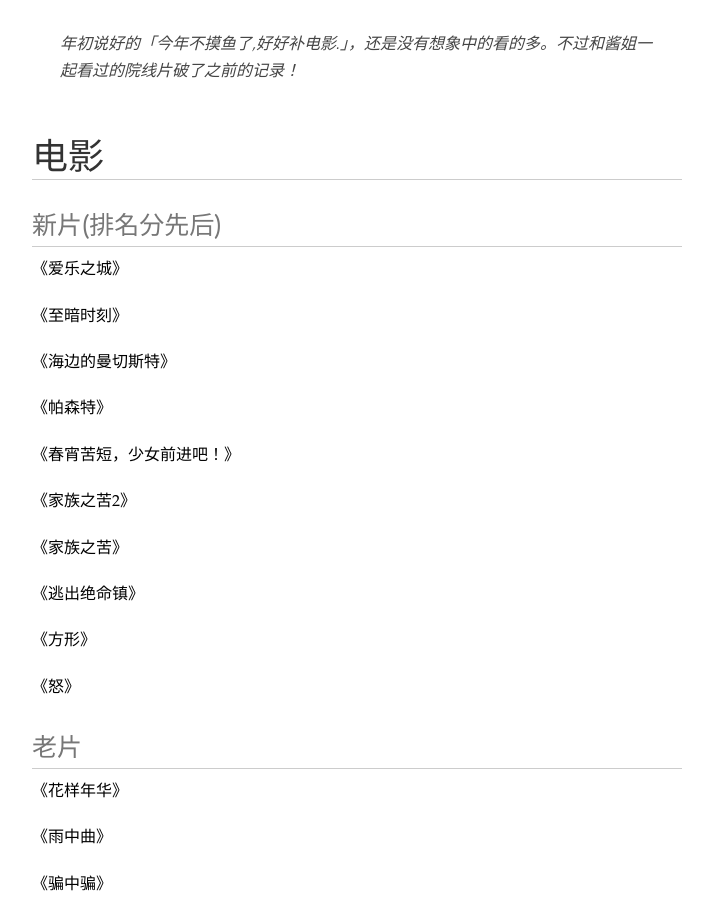
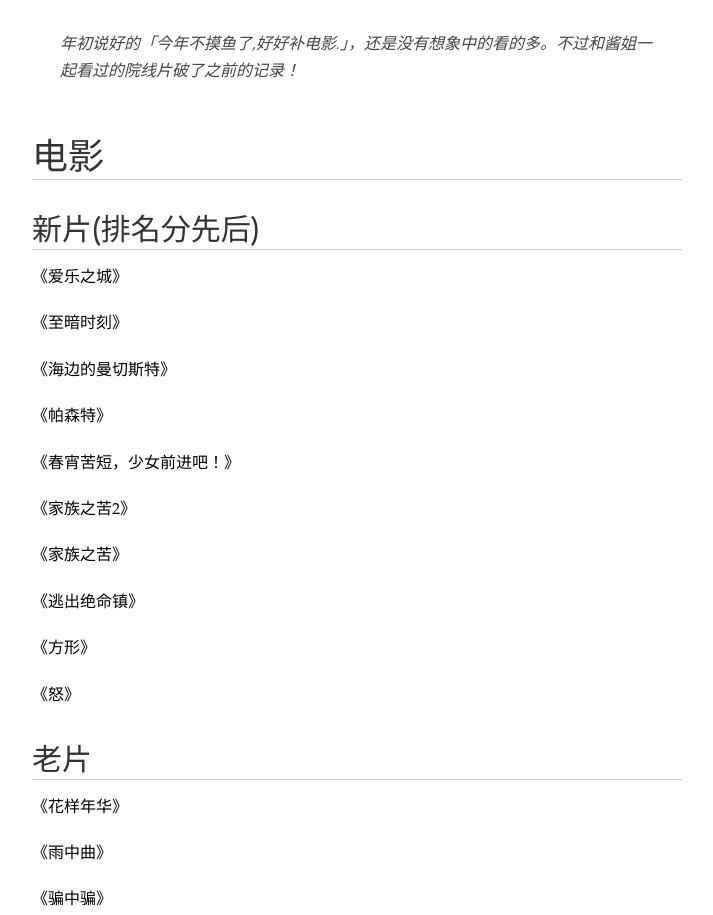
Before and after one commit to aioplkj/aioplkj.github.com, a Jekyll site: the page built from _posts/2018-1-2-2017movies.md, in a window 1280 px wide. Shown: the part 1430-2345 px from the top of the page, without its empty margins (78-791 px from the left). Built offline with Jekyll 4.4.1, drawn with Linux system fonts in a browser that asks for light colours; nearby versions of some CDN libraries; Markdown is read by kramdown in place of the engine named in the settings; comment, search, counter and statistics services are not loaded; grey boxes are pictures that could not be loaded.

```diff
--- a/_posts/2018-1-2-2017movies.md
+++ b/_posts/2018-1-2-2017movies.md
@@ -19,7 +19,7 @@ permalink: /2018/1/2/2017movies
 
 #电影
 
-###新片(排名分先后)
+##新片(排名分先后)
 
 《爱乐之城》
 
@@ -41,7 +41,7 @@ permalink: /2018/1/2/2017movies
 
 《怒》
 
-###老片
+##老片
 
 《花样年华》
 
```
